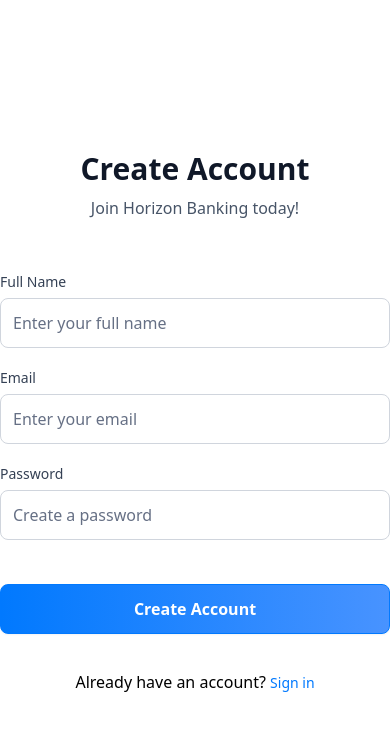
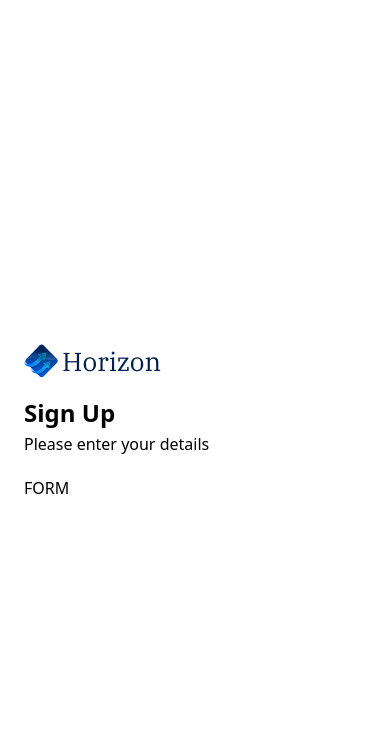
Before and after one commit to awesomepaul-software-engineering/banking-app-nextjs, a Next.js app: page /sign-up in a window 390 px wide. Shown: the top 730 px of the page. Built offline with nearby package versions, Linux system fonts and the light colour scheme.

Commit message:
feat: Refactor authentication forms and integrate Zod for validation

```diff
--- a/app/(auth)/sign-in/page.tsx
+++ b/app/(auth)/sign-in/page.tsx
@@ -1,39 +1,15 @@
+import AuthForm from '@/components/AuthForm'
 import React from 'react'
 
 const SignIn = () => {
   return (
-    <div className="auth-form">
-      <div className="text-center mb-8">
-        <h1 className="text-30 font-semibold text-gray-900 mb-2">Sign In</h1>
-        <p className="text-16 text-gray-600">Welcome back! Please sign in to your account.</p>
-      </div>
+    <section className='flex-center size-full max-sm:px-6'>
+      <AuthForm type='sign-in' />
 
-      <div className="form-item">
-        <label className="form-label">Email</label>
-        <input
-          type="email"
-          className="input-class w-full p-3"
-          placeholder="Enter your email"
-        />
-      </div>
 
-      <div className="form-item">
-        <label className="form-label">Password</label>
-        <input
-          type="password"
-          className="input-class w-full p-3"
-          placeholder="Enter your password"
-        />
-      </div>
 
-      <button className="form-btn w-full p-3 mt-6">
-        Sign In
-      </button>
+    </section>
 
-      <p className="text-center mt-4">
-        Don't have an account? <a href="/sign-up" className="form-link">Sign up</a>
-      </p>
-    </div>
   )
 }
 
--- a/app/(auth)/sign-up/page.tsx
+++ b/app/(auth)/sign-up/page.tsx
@@ -1,48 +1,12 @@
+import AuthForm from '@/components/AuthForm'
 import React from 'react'
 
 const SignUp = () => {
   return (
-    <div className="auth-form">
-      <div className="text-center mb-8">
-        <h1 className="text-30 font-semibold text-gray-900 mb-2">Create Account</h1>
-        <p className="text-16 text-gray-600">Join Horizon Banking today!</p>
-      </div>
+    <section className='flex-center size-full max-sm:px-6'>
+      <AuthForm type='sign-up' />
+    </section>
 
-      <div className="form-item">
-        <label className="form-label">Full Name</label>
-        <input
-          type="text"
-          className="input-class w-full p-3"
-          placeholder="Enter your full name"
-        />
-      </div>
-
-      <div className="form-item">
-        <label className="form-label">Email</label>
-        <input
-          type="email"
-          className="input-class w-full p-3"
-          placeholder="Enter your email"
-        />
-      </div>
-
-      <div className="form-item">
-        <label className="form-label">Password</label>
-        <input
-          type="password"
-          className="input-class w-full p-3"
-          placeholder="Create a password"
-        />
-      </div>
-
-      <button className="form-btn w-full p-3 mt-6">
-        Create Account
-      </button>
-
-      <p className="text-center mt-4">
-        Already have an account? <a href="/sign-in" className="form-link">Sign in</a>
-      </p>
-    </div>
   )
 }
 
--- /dev/null
+++ b/components/AuthForm.tsx
@@ -0,0 +1,63 @@
+'use client'
+
+import Image from 'next/image'
+import Link from 'next/link'
+import React, { useState } from 'react'
+
+import { z } from "zod"
+
+const formSchema = z.object({
+  username: z.string().min(2).max(50),
+})
+
+const AuthForm = ({ type }: {type: string}) => {
+
+  const [user, setUser] = useState(null);
+
+
+
+  return (
+    <section className='auth-form'>
+      <header className='flex flex-col gap-5 md:gap-8'>
+
+          <Link href={'/'} className='cursor-pointer flex items-center gap-1'>
+
+            <Image
+              src={'/icons/logo.svg'} width={34} height={34}
+              alt="logo"
+            />
+
+            <h1 className='text-26 font-ibm-plex-serif text-black-1'>Horizon</h1>
+
+          </Link>
+
+
+          <div className='flex flex-col gap-1 md:gap-3'>
+            <h1 className='text-24 lg:text-36 font-semibold text-grey-900'>
+              {user ? 'Link Account' : type === 'sign-in' ? 'Sign In' : 'Sign Up'}
+            </h1>
+            <p className='text-16 font-normal text-grey'>
+              {user ? 'Link your account to get started' : 'Please enter your details'}
+            </p>
+          </div>
+
+      </header>
+
+      {user ? (
+        <div className='flex flex-col gap-4'>
+          {/* PlaidLink */}
+
+        </div>
+        ) :  (
+          <>
+            FORM
+          </>
+        )
+      }
+
+    </section>
+
+  )
+}
+
+export default AuthForm
--- a/package.json
+++ b/package.json
@@ -22,7 +22,8 @@
     "react-countup": "^6.5.3",
     "react-dom": "^18.3.1",
     "tailwind-merge": "^3.3.1",
-    "tailwindcss-animate": "^1.0.7"
+    "tailwindcss-animate": "^1.0.7",
+    "zod": "^3.25.67"
   },
   "devDependencies": {
     "@eslint/eslintrc": "^3",
```
Also changed, not shown: 1 other file (tests, documents, lock files or other folders).
